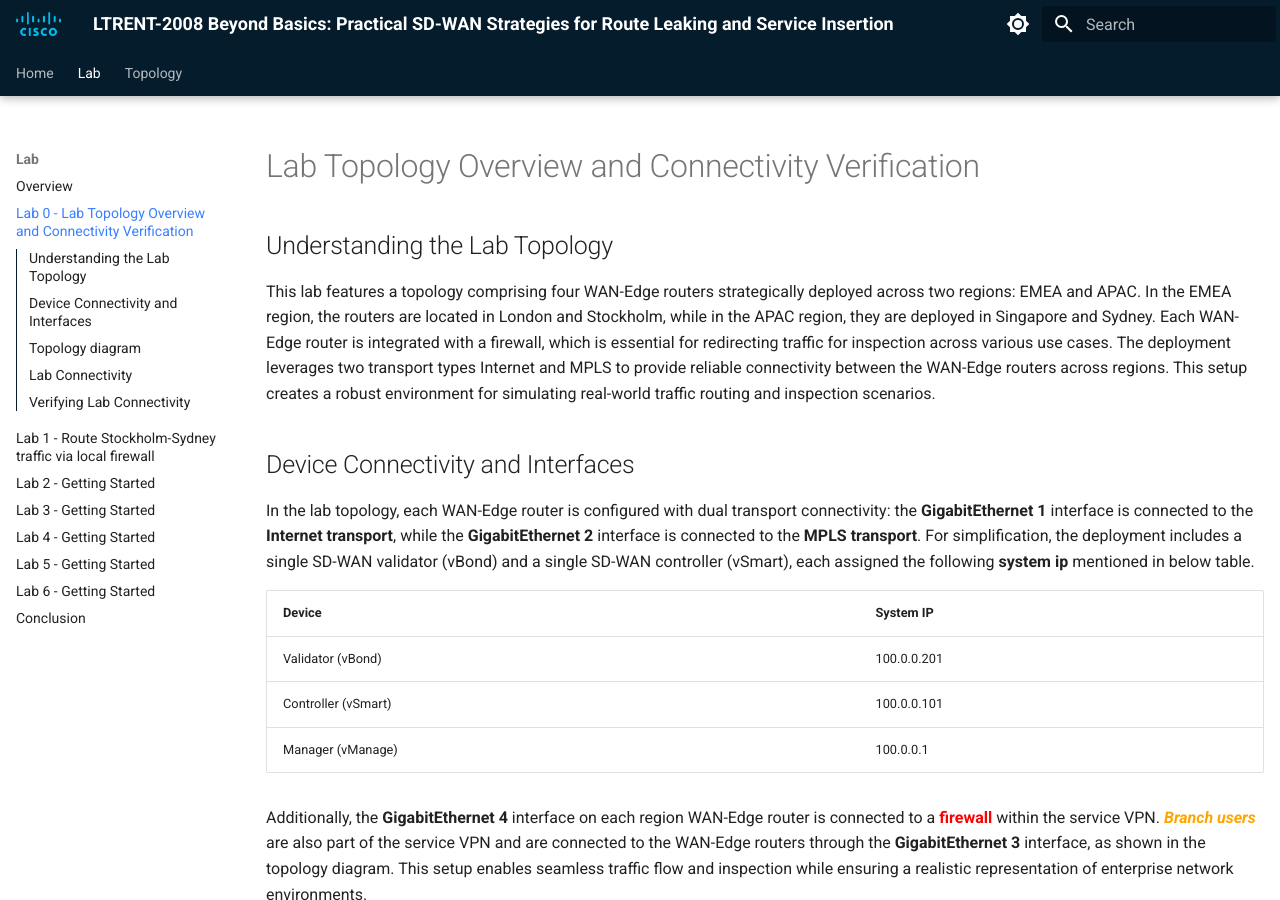
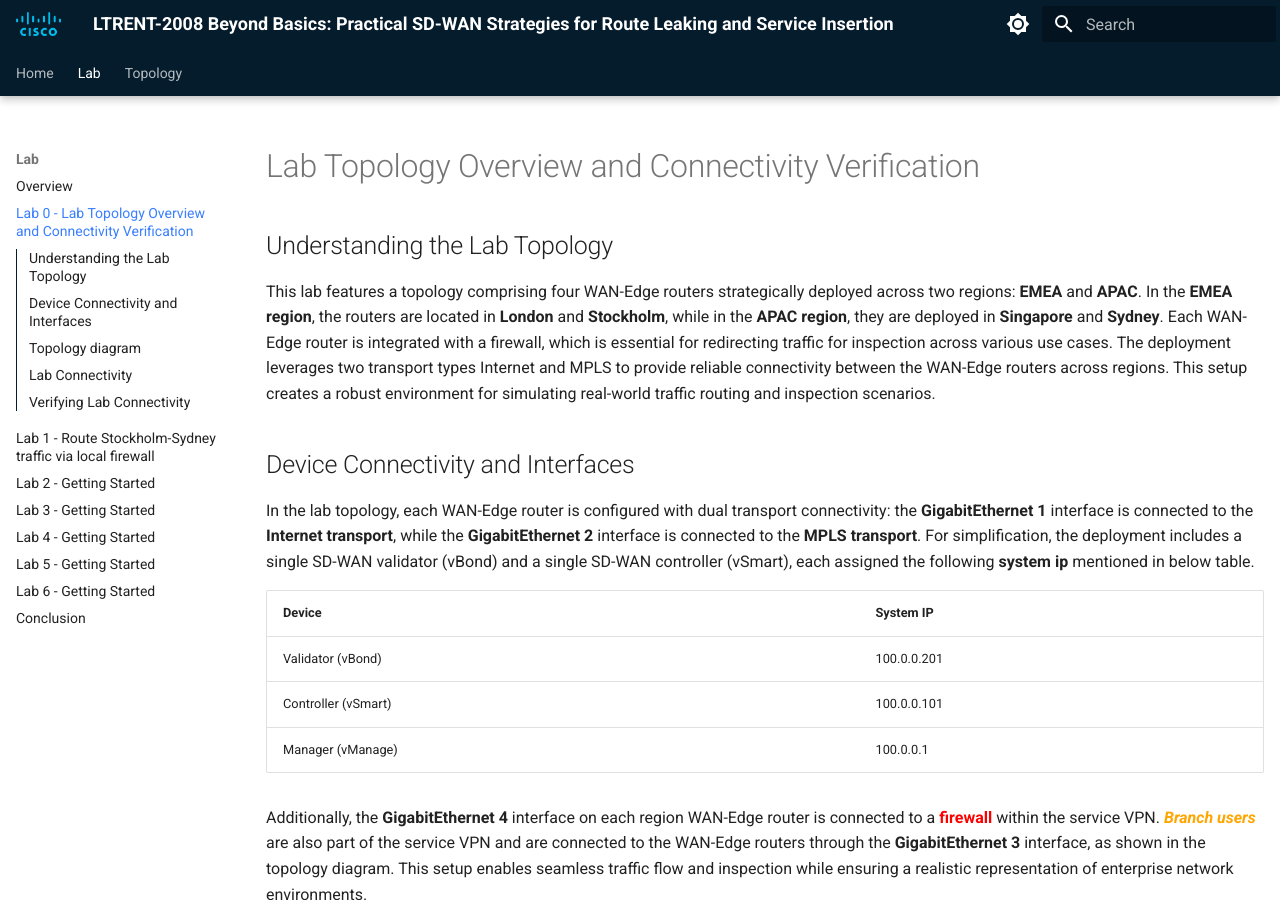
Before and after one commit to ciscodocs/ltrent-2008-clemea25, an MkDocs documentation site: the page built from docs/lab0_getting_started.md, in a window 1280 px wide and 900 px high. Built offline with MkDocs 1.6.1 and Material for MkDocs 9.7.7, drawn with Linux system fonts in a browser that asks for light colours.

```diff
--- a/docs/lab0_getting_started.md
+++ b/docs/lab0_getting_started.md
@@ -1,7 +1,7 @@
 # Lab Topology Overview and Connectivity Verification
 
 ## Understanding the Lab Topology
-This lab features a topology comprising four WAN-Edge routers strategically deployed across two regions: EMEA and APAC. In the EMEA region, the routers are located in London and Stockholm, while in the APAC region, they are deployed in Singapore and Sydney. Each WAN-Edge router is integrated with a firewall, which is essential for redirecting traffic for inspection across various use cases. The deployment leverages two transport types Internet and MPLS to provide reliable connectivity between the WAN-Edge routers across regions. This setup creates a robust environment for simulating real-world traffic routing and inspection scenarios.
+This lab features a topology comprising four WAN-Edge routers strategically deployed across two regions: **EMEA** and **APAC**. In the **EMEA region**, the routers are located in **London** and **Stockholm**, while in the **APAC region**, they are deployed in **Singapore** and **Sydney**. Each WAN-Edge router is integrated with a firewall, which is essential for redirecting traffic for inspection across various use cases. The deployment leverages two transport types Internet and MPLS to provide reliable connectivity between the WAN-Edge routers across regions. This setup creates a robust environment for simulating real-world traffic routing and inspection scenarios.
 
 ## Device Connectivity and Interfaces
 
```
